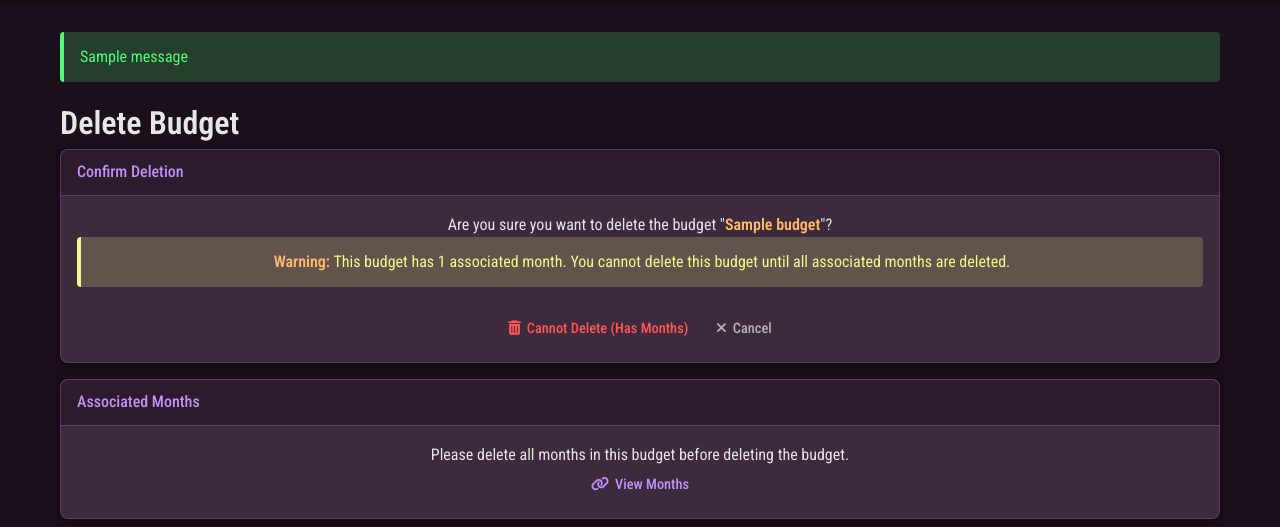
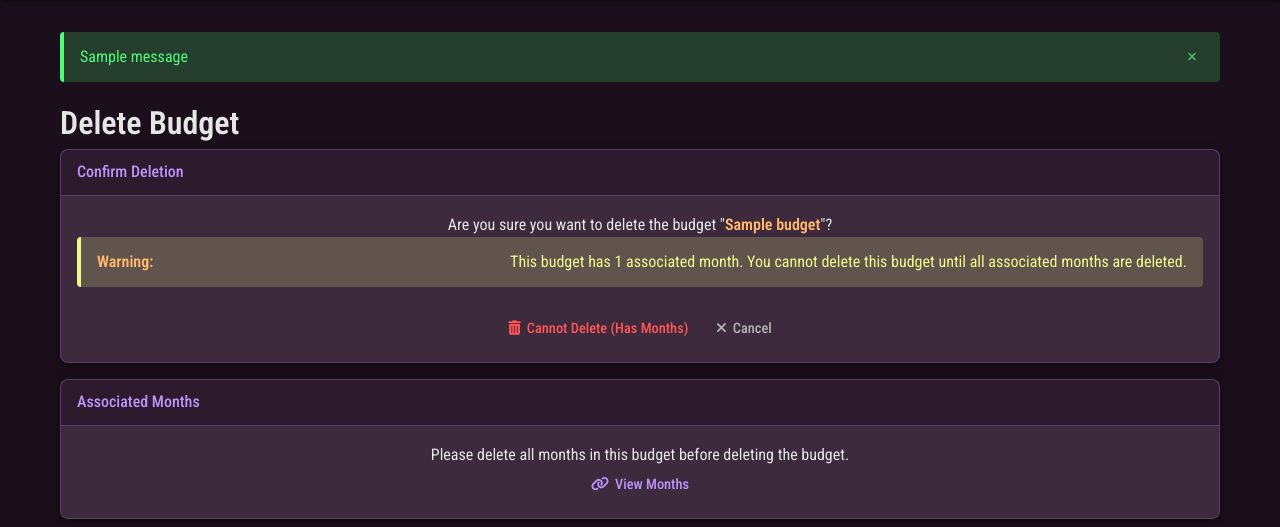
Before and after one commit to MarcinOrlowski/pyggy-expense-tracker, a Django app: page /budgets/1/delete/ in a window 1280 px wide. Shown: the part 81-608 px from the top of the page. Run offline with Django 5.2, Linux system fonts and the light colour scheme; tables that the repository leaves empty hold one stand-in row (values such as "Sample post"); one stand-in notice (Sample message) is shown; style sheets or scripts are compiled from the project's sources; some libraries are stand-ins or nearby versions; some web fonts are replaced.

Commit message:
feat(#0051): add close buttons to flash messages

```diff
--- a/expenses/templates/expenses/base.html
+++ b/expenses/templates/expenses/base.html
@@ -46,7 +46,10 @@
                 <div class="messages">
                     {% for message in messages %}
                         <div class="message {{ message.tags }}">
-                            {{ message }}
+                            <span class="message-text">{{ message }}</span>
+                            <button type="button" class="message-close" aria-label="Close message">
+                                <i class="fas fa-times"></i>
+                            </button>
                         </div>
                     {% endfor %}
                 </div>
@@ -73,5 +76,7 @@
             </div>
         </div>
     </footer>
+
+    <script src="{% static 'js/flash-messages.js' %}"></script>
 </body>
 </html>
--- a/src/scss/_components.scss
+++ b/src/scss/_components.scss
@@ -114,6 +114,42 @@ footer {
     margin-bottom: 0.5rem;
     border-radius: 4px;
     border-left: 4px solid;
+    display: flex;
+    justify-content: space-between;
+    align-items: center;
+    transition: opacity 0.3s ease, transform 0.3s ease;
+}
+
+.message-text {
+    flex: 1;
+}
+
+.message-close {
+    background: none;
+    border: none;
+    color: inherit;
+    cursor: pointer;
+    padding: 0.25rem;
+    margin-left: 1rem;
+    border-radius: 50%;
+    display: flex;
+    align-items: center;
+    justify-content: center;
+    width: 1.5rem;
+    height: 1.5rem;
+    opacity: 0.7;
+    transition: opacity 0.2s ease, background-color 0.2s ease;
+}
+
+.message-close:hover,
+.message-close:focus {
+    opacity: 1;
+    background-color: rgba(0, 0, 0, 0.1);
+    outline: none;
+}
+
+.message-close i {
+    font-size: 0.75rem;
 }
 
 .message.success {
--- /dev/null
+++ b/static/js/flash-messages.js
@@ -0,0 +1,41 @@
+/**
+ * Flash messages functionality
+ * Handles close button functionality for Django messages
+ */
+document.addEventListener('DOMContentLoaded', function() {
+    // Add click event listeners to all message close buttons
+    const closeButtons = document.querySelectorAll('.message-close');
+
+    closeButtons.forEach(function(button) {
+        button.addEventListener('click', function() {
+            const messageElement = this.closest('.message');
+            if (messageElement) {
+                // Add fade-out animation
+                messageElement.style.opacity = '0';
+                messageElement.style.transform = 'translateY(-10px)';
+
+                // Remove the message after animation completes
+                setTimeout(function() {
+                    messageElement.remove();
+
+                    // If this was the last message, remove the messages container
+                    const messagesContainer = document.querySelector('.messages');
+                    if (messagesContainer && messagesContainer.children.length === 0) {
+                        messagesContainer.remove();
+                    }
+                }, 300);
+            }
+        });
+    });
+
+    // Add keyboard support for accessibility
+    closeButtons.forEach(function(button) {
+        button.addEventListener('keydown', function(event) {
+            // Trigger close on Enter or Space
+            if (event.key === 'Enter' || event.key === ' ') {
+                event.preventDefault();
+                this.click();
+            }
+        });
+    });
+});
```
Also changed, not shown: CHANGES.md (+1 -0 lines), .pre-commit-config.yaml (added).
